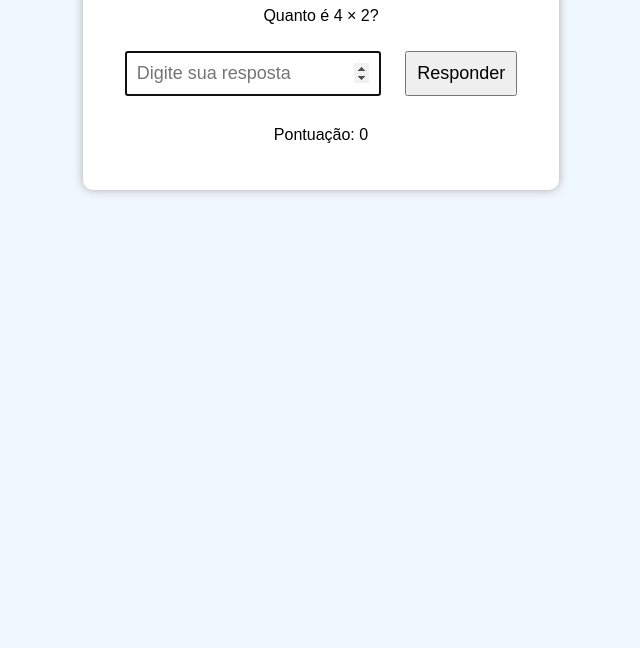
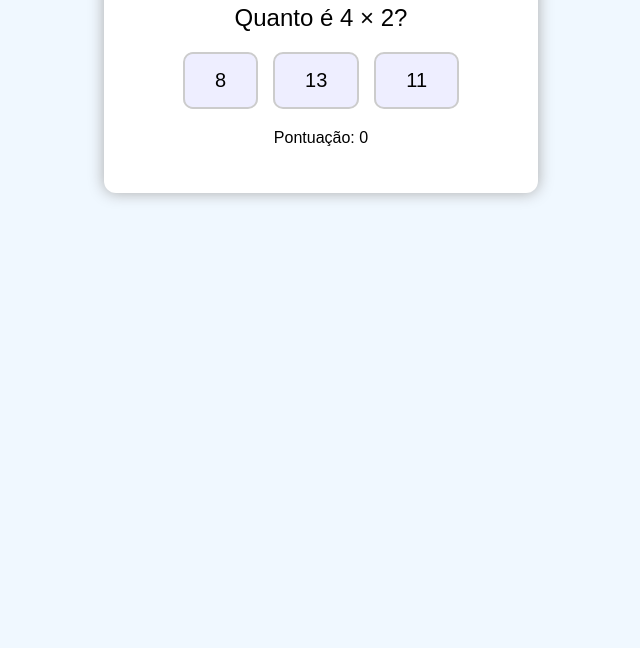
Before and after one commit to Cassiohsf/desafio-tabuada, a plain HTML site: page index.html in a window 1280 px wide. Shown: the part 152-800 px from the top of the page, without its empty margins (319-959 px from the left). Drawn offline with Linux system fonts and the light colour scheme.

Commit message:
Update index.html

```diff
--- a/index.html
+++ b/index.html
@@ -2,28 +2,46 @@
 <html lang="pt-BR">
 <head>
   <meta charset="UTF-8">
-  <title>Jogo da Tabuada - 3 e 4</title>
+  <title>Desafio da Multiplicação</title>
   <style>
     body {
       font-family: Arial, sans-serif;
+      background-color: #f0f8ff;
       text-align: center;
       padding: 40px;
-      background-color: #f0f8ff;
-    }
-    h1 {
-      color: #333366;
     }
     .container {
       background: white;
       padding: 30px;
       display: inline-block;
+      border-radius: 12px;
+      box-shadow: 0 0 15px #aaa;
+    }
+    h1 {
+      color: #333366;
+      margin-bottom: 20px;
+    }
+    .question {
+      font-size: 24px;
+      margin-bottom: 20px;
+    }
+    .options {
+      display: flex;
+      justify-content: center;
+      gap: 15px;
+      margin-bottom: 20px;
+    }
+    .option {
+      background-color: #eeeeff;
+      border: 2px solid #ccc;
       border-radius: 10px;
-      box-shadow: 0 0 10px #aaa;
+      padding: 15px 30px;
+      font-size: 20px;
+      cursor: pointer;
+      transition: 0.2s;
     }
-    input, button {
-      padding: 10px;
-      font-size: 18px;
-      margin: 10px;
+    .option:hover {
+      background-color: #ddd;
     }
     #resultado {
       font-size: 20px;
@@ -34,11 +52,10 @@
 <body>
 
   <div class="container">
-    <h1>🧠 Jogo da Tabuada – 3 e 4</h1>
-    <p id="pergunta">Quanto é 3 × 1?</p>
-    <input type="number" id="resposta" placeholder="Digite sua resposta" />
-    <button onclick="verificarResposta()">Responder</button>
-    <p id="resultado"></p>
+    <h1>Desafio da Multiplicação</h1>
+    <div class="question" id="pergunta">Quanto é 3 × 1?</div>
+    <div class="options" id="opcoes"></div>
+    <div id="resultado"></div>
     <p>Pontuação: <span id="pontos">0</span></p>
   </div>
 
@@ -50,22 +67,44 @@
       const tabuadas = [3, 4];
       multiplicando = tabuadas[Math.floor(Math.random() * tabuadas.length)];
       multiplicador = Math.floor(Math.random() * 10) + 1;
+
+      const correta = multiplicando * multiplicador;
+      const opcoes = gerarOpcoes(correta);
+
       document.getElementById("pergunta").textContent = `Quanto é ${multiplicando} × ${multiplicador}?`;
-      document.getElementById("resposta").value = '';
-      document.getElementById("resposta").focus();
+      document.getElementById("opcoes").innerHTML = '';
+
+      opcoes.forEach(valor => {
+        const botao = document.createElement("button");
+        botao.className = "option";
+        botao.textContent = valor;
+        botao.onclick = () => verificarResposta(valor);
+        document.getElementById("opcoes").appendChild(botao);
+      });
+
+      document.getElementById("resultado").textContent = '';
     }
 
-    function verificarResposta() {
-      const resposta = parseInt(document.getElementById("resposta").value);
-      const resultadoCerto = multiplicando * multiplicador;
+    function gerarOpcoes(correta) {
+      const opcoes = new Set();
+      opcoes.add(correta);
+      while (opcoes.size < 3) {
+        const fake = correta + Math.floor(Math.random() * 11 - 5);
+        if (fake > 0 && fake !== correta) opcoes.add(fake);
+      }
+      return Array.from(opcoes).sort(() => Math.random() - 0.5);
+    }
+
+    function verificarResposta(resposta) {
+      const correta = multiplicando * multiplicador;
       const resultado = document.getElementById("resultado");
 
-      if (resposta === resultadoCerto) {
+      if (resposta === correta) {
         pontos++;
         resultado.textContent = "✅ Acertou!";
         resultado.style.color = "green";
       } else {
-        resultado.textContent = `❌ Errou! A resposta correta é ${resultadoCerto}`;
+        resultado.textContent = `❌ Errou! A resposta correta é ${correta}`;
         resultado.style.color = "red";
       }
 
```
